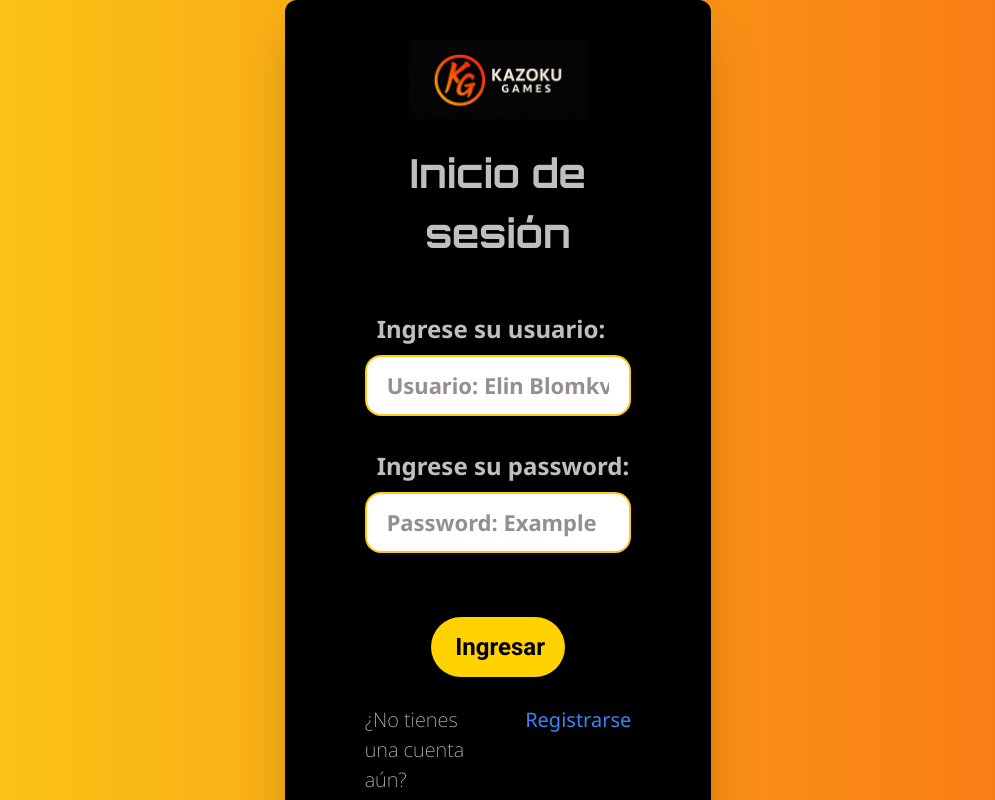
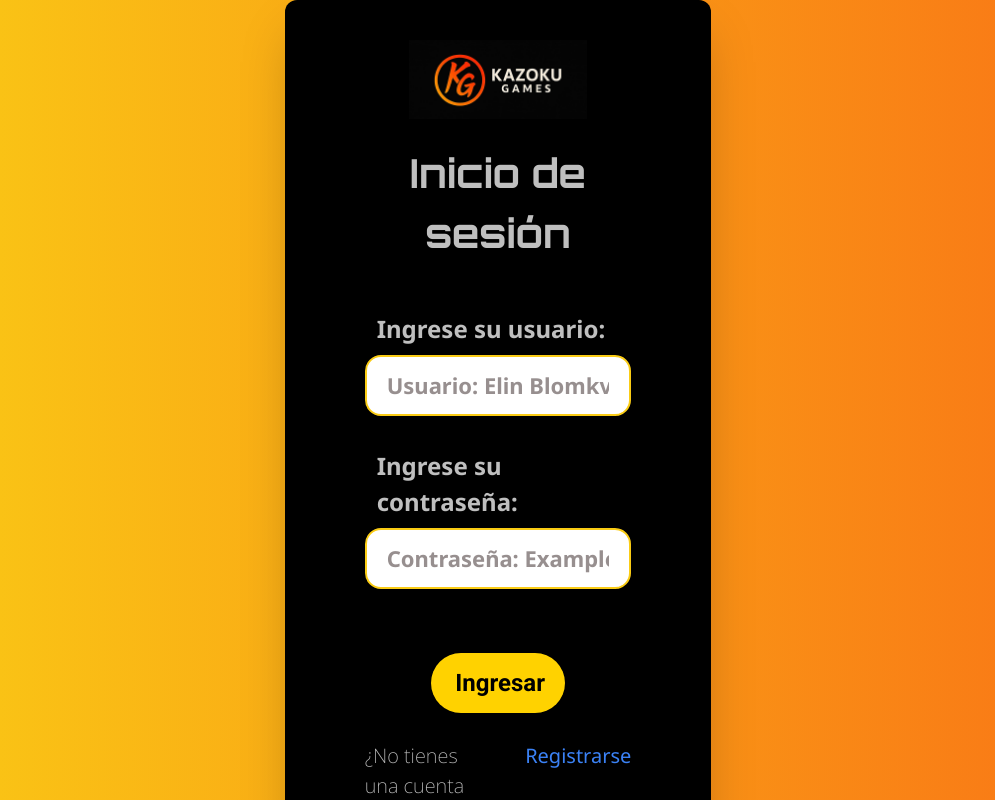
Before and after one commit to Estadias-II/App_Client, a React (Vite) app: page / in a window 1280 px wide. Shown: the top 800 px of the page, without its empty margins (142-1137 px from the left). Built offline with nearby package versions, Linux system fonts and the light colour scheme.

Commit message:
Cambio de idioma en en el label de password en Login.tsx

```diff
--- a/src/components/Login.tsx
+++ b/src/components/Login.tsx
@@ -62,7 +62,7 @@ export default function Login() {
 
         <div className="flex flex-col">
           <label className="font-noto text-left text-[24px] ml-3 mb-2 font-bold text-[#BFBFBF]">
-            Ingrese su password:
+            Ingrese su contraseña:
           </label>
           <input
             type="password"
@@ -71,14 +71,14 @@ export default function Login() {
                 ? 'border-red-500 bg-red-50'
                 : 'border-yellow-400 hover:bg-[#978F8F] hover:placeholder:text-white'
             }`}
-            placeholder="Password: Example"
+            placeholder="Contraseña: Example"
             {...register("password", {
               required: true
             })}
           />
           {errors.password && (
             <span className="text-red-400 text-[18px] font-noto p-0 ml-3">
-              El campo password es obligatorio
+              El campo contraseña es obligatorio
             </span>
           )}
         </div>
```
